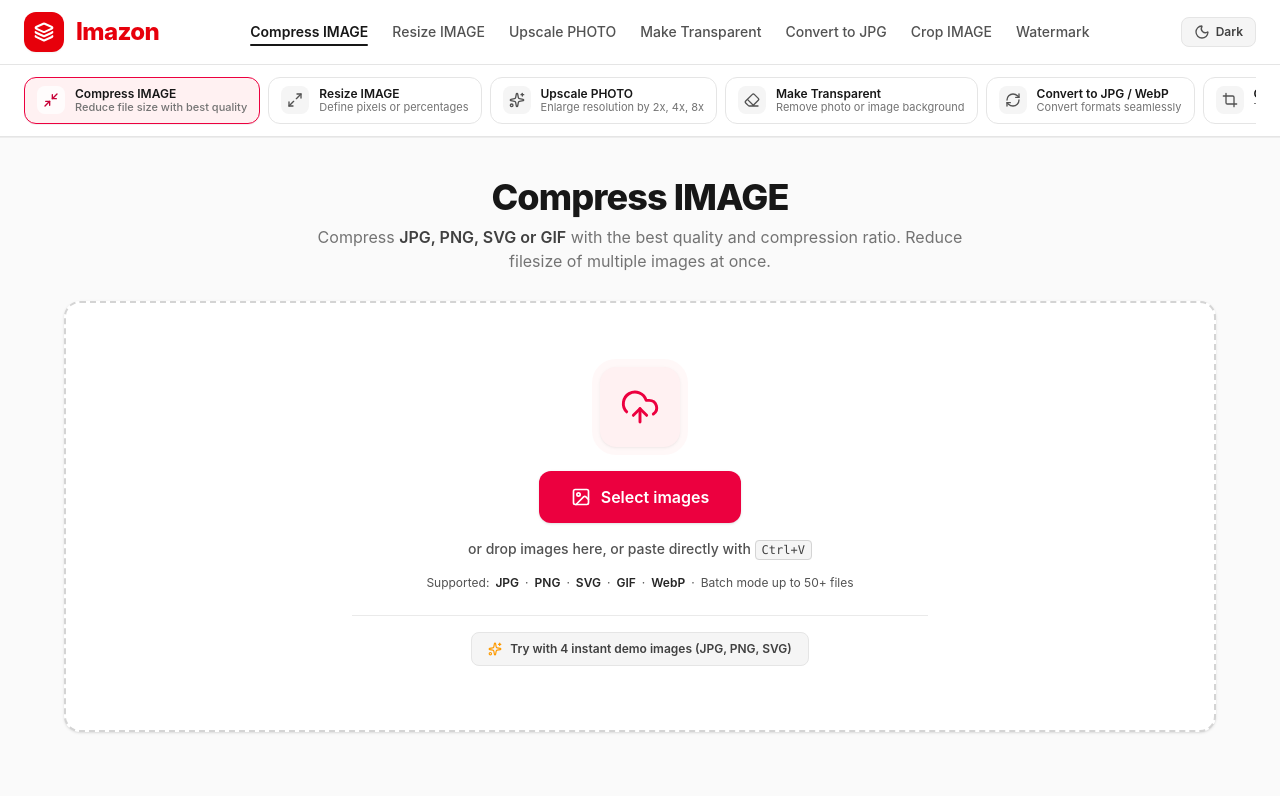
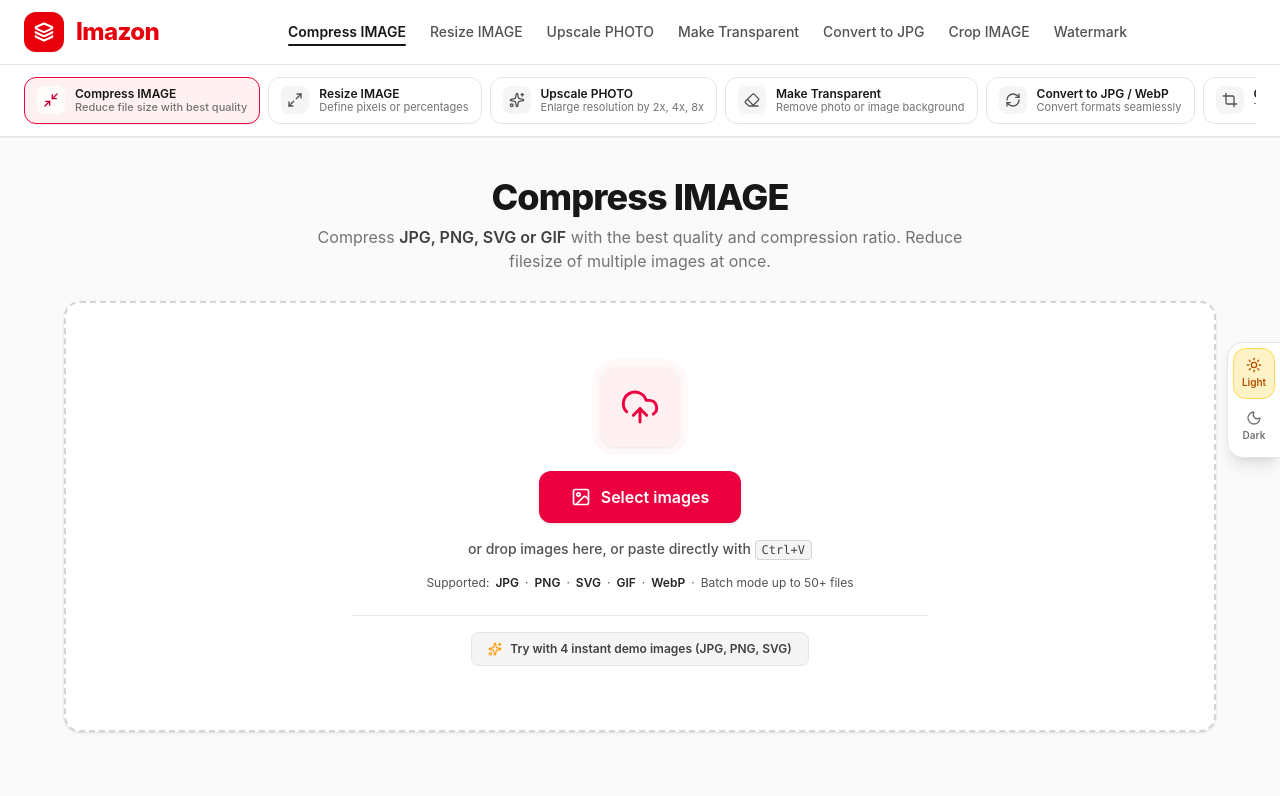
Before and after one commit to gauravratnu99/Imazon, a React (Vite) app: page / in a window 1280 px wide. Shown: the top 796 px of the page. Built offline with nearby package versions, Linux system fonts and the light colour scheme.

Commit message:
feat: add fixed right-side theme switcher widget
Relocate the theme toggle from the header to a dedicated, persistent fixed widget on the right side of the screen for improved accessibility and UI consistency.

```diff
--- a/src/App.tsx
+++ b/src/App.tsx
@@ -9,7 +9,7 @@ import { CropTool } from './components/CropTool';
 import { WatermarkTool } from './components/WatermarkTool';
 import { PhotoEditorTool } from './components/PhotoEditorTool';
 import { ConvertTool } from './components/ConvertTool';
-import { Layers } from 'lucide-react';
+import { Layers, Sun, Moon } from 'lucide-react';
 
 type ThemeMode = 'light' | 'dark';
 
@@ -69,8 +69,6 @@ export default function App() {
         onReset={() => resetFnRef.current?.()}
         completedCount={activeTab === 'compress' ? completedCount : 0}
         onDownloadAllZip={() => zipFnRef.current?.()}
-        theme={theme}
-        onToggleTheme={handleToggleTheme}
       />
 
       {/* Unified Suite Bar with Compress, Resize, Upscale, Transparent, etc. */}
@@ -109,6 +107,45 @@ export default function App() {
           <div className="hidden sm:block" aria-hidden="true" />
         </div>
       </footer>
+
+      {/* Fixed Right-Side Theme Switcher Widget */}
+      <div
+        role="group"
+        aria-label="Theme switcher"
+        className="fixed right-0 top-1/2 -translate-y-1/2 z-50 flex flex-col gap-1 p-1.5 rounded-l-2xl bg-white/95 dark:bg-neutral-900/95 backdrop-blur-md border border-r-0 border-neutral-200 dark:border-neutral-700 shadow-lg transition-colors duration-200"
+      >
+        <button
+          type="button"
+          onClick={() => theme !== 'light' && handleToggleTheme()}
+          aria-label="Light mode"
+          aria-pressed={theme === 'light'}
+          title="Light mode"
+          className={`flex flex-col items-center justify-center w-10 py-2 rounded-xl text-[10px] font-semibold transition-all cursor-pointer ${
+            theme === 'light'
+              ? 'bg-amber-100 text-amber-700 shadow-2xs ring-1 ring-amber-300/80'
+              : 'text-neutral-500 dark:text-neutral-400 hover:bg-neutral-100 dark:hover:bg-neutral-800 hover:text-neutral-900 dark:hover:text-neutral-100'
+          }`}
+        >
+          <Sun className="w-4 h-4 mb-0.5" />
+          <span>Light</span>
+        </button>
+
+        <button
+          type="button"
+          onClick={() => theme !== 'dark' && handleToggleTheme()}
+          aria-label="Dark mode"
+          aria-pressed={theme === 'dark'}
+          title="Dark mode"
+          className={`flex flex-col items-center justify-center w-10 py-2 rounded-xl text-[10px] font-semibold transition-all cursor-pointer ${
+            theme === 'dark'
+              ? 'bg-neutral-800 text-amber-300 shadow-2xs ring-1 ring-neutral-600'
+              : 'text-neutral-500 hover:bg-neutral-100 hover:text-neutral-900'
+          }`}
+        >
+          <Moon className="w-4 h-4 mb-0.5" />
+          <span>Dark</span>
+        </button>
+      </div>
     </div>
   );
 }
--- a/src/components/Header.tsx
+++ b/src/components/Header.tsx
@@ -1,5 +1,5 @@
 import React from 'react';
-import { Layers, FolderDown, RotateCcw, Sun, Moon } from 'lucide-react';
+import { Layers, FolderDown, RotateCcw } from 'lucide-react';
 
 interface HeaderProps {
   activeTab: string;
@@ -8,8 +8,6 @@ interface HeaderProps {
   onReset: () => void;
   completedCount: number;
   onDownloadAllZip: () => void;
-  theme: 'light' | 'dark';
-  onToggleTheme: () => void;
 }
 
 const FEATURE_LABELS: Record<string, string> = {
@@ -30,8 +28,6 @@ export const Header: React.FC<HeaderProps> = ({
   onReset,
   completedCount,
   onDownloadAllZip,
-  theme,
-  onToggleTheme,
 }) => {
   const navItems = [
     { id: 'compress', label: 'Compress IMAGE' },
@@ -91,7 +87,7 @@ export const Header: React.FC<HeaderProps> = ({
           })}
         </nav>
 
-        {/* Zone 3: Primary Actions, Selected Feature Name & Theme Switcher */}
+        {/* Zone 3: Primary Actions & Selected Feature Name */}
         <div className="flex items-center gap-2.5 shrink-0">
           {hasFiles && (
             <button
@@ -122,27 +118,6 @@ export const Header: React.FC<HeaderProps> = ({
               {selectedFeatureName}
             </span>
           </div>
-
-          {/* Light / Dark Mode Switcher */}
-          <button
-            type="button"
-            onClick={onToggleTheme}
-            aria-label={theme === 'dark' ? 'Switch to light mode' : 'Switch to dark mode'}
-            title={theme === 'dark' ? 'Switch to light mode' : 'Switch to dark mode'}
-            className="inline-flex items-center gap-1.5 px-3 py-1.5 rounded-lg border border-neutral-200 dark:border-neutral-700 bg-neutral-100 dark:bg-neutral-800 text-neutral-700 dark:text-neutral-200 hover:bg-neutral-200 dark:hover:bg-neutral-700 text-xs font-semibold transition-colors whitespace-nowrap shrink-0 cursor-pointer"
-          >
-            {theme === 'dark' ? (
-              <>
-                <Sun className="w-4 h-4 text-amber-400" />
-                <span className="hidden sm:inline">Light</span>
-              </>
-            ) : (
-              <>
-                <Moon className="w-4 h-4 text-neutral-600" />
-                <span className="hidden sm:inline">Dark</span>
-              </>
-            )}
-          </button>
         </div>
       </div>
     </header>
```
